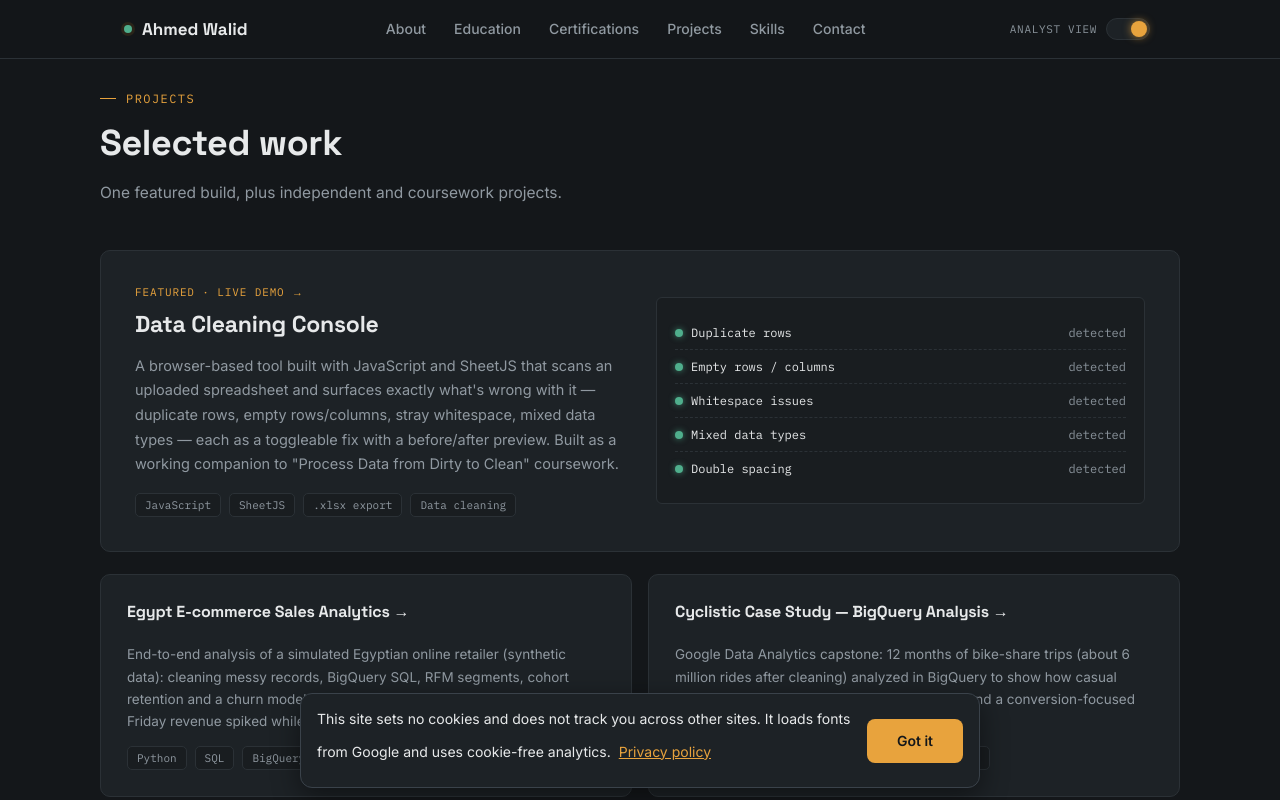
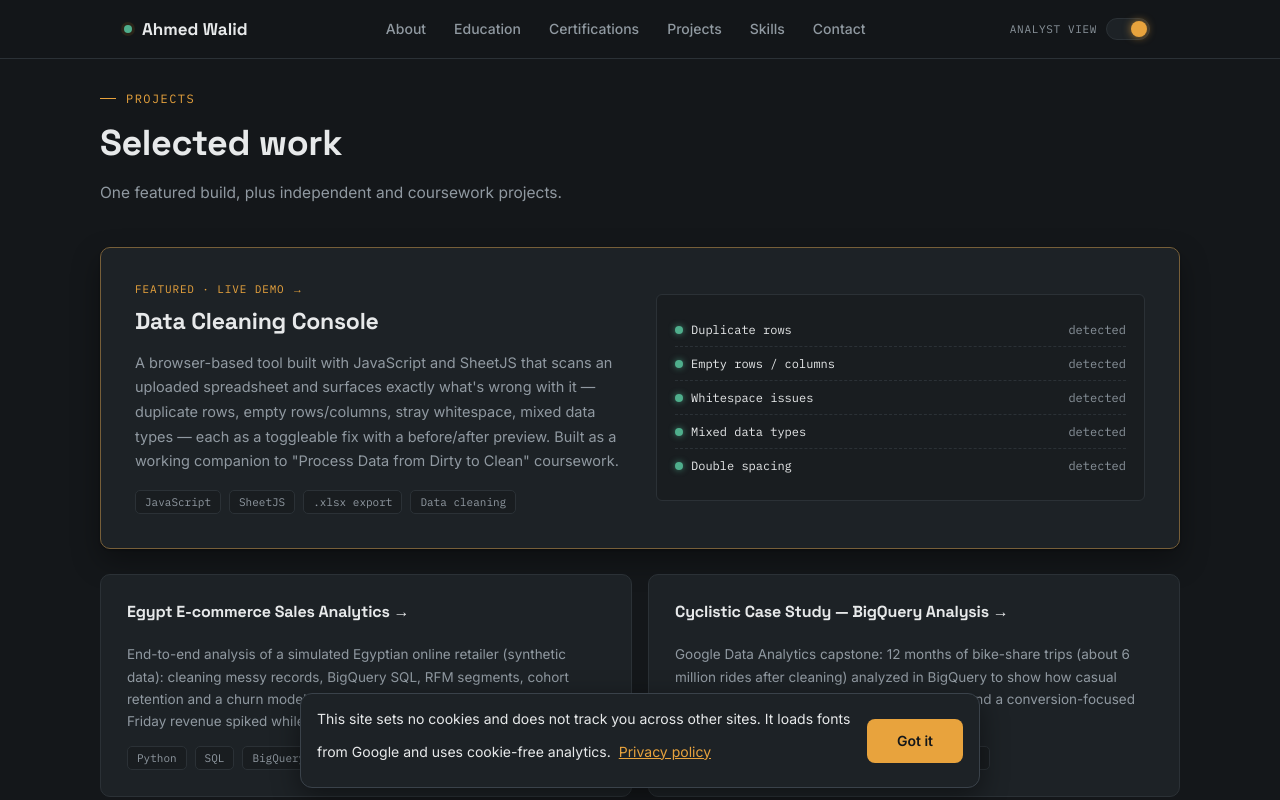
Before and after one commit to aw2818726-eng/resume-website-, a plain HTML site: page ahmed_walid_resume/index.html in a window 1280 px wide. In both pictures the pointer is over the link 640 px from the left and 3426 px from the top of the page. Shown: the part 3026-3826 px from the top of the page. Drawn offline with Linux system fonts and the light colour scheme; files whose address does not match are found by name.

Commit message:
Add hover effect to featured Data Cleaning Console card
The card uses .proj-featured, so the .card:hover rule never applied to it.

Co-Authored-By: Claude Sonnet 5.5 <noreply@anthropic.com>
Claude-Session: https://claude.ai/code/session_014gbfPrZfhGW9sddeyxtJGi

```diff
--- a/ahmed_walid_resume/index.html
+++ b/ahmed_walid_resume/index.html
@@ -133,6 +133,8 @@ footer{padding:70px 24px 40px;border-top:1px solid var(--border);}
 .foot-bottom{margin-top:50px;padding-top:20px;border-top:1px solid var(--border);display:flex;justify-content:space-between;font-size:12.5px;color:var(--text-faint);flex-wrap:wrap;gap:10px;}
 .reveal{opacity:0;transform:translateY(14px);transition:opacity .6s var(--ease),transform .6s var(--ease);}
 .reveal.in{opacity:1;transform:none;}
+.proj-featured.reveal{transition:opacity .6s var(--ease),transform .25s var(--ease),border-color .25s var(--ease),box-shadow .25s var(--ease);}
+.proj-featured.reveal.in:hover{transform:translateY(-3px);box-shadow:var(--shadow);border-color:color-mix(in srgb,var(--accent) 40%,var(--border));}
 @media (prefers-reduced-motion:reduce){*{transition:none !important;scroll-behavior:auto !important;}}
 @media (max-width:860px){.hero-grid,.about-grid,.proj-featured{grid-template-columns:1fr;}.cert-grid,.proj-grid{grid-template-columns:1fr;}.skills-grid{grid-template-columns:1fr;}}
 @media (max-width:720px){nav.links{position:absolute;top:100%;left:0;right:0;flex-direction:column;background:var(--bg);border-bottom:1px solid var(--border);padding:8px 24px 20px;gap:14px;display:none;}nav.links.open{display:flex;}.hamburger{display:block;}.switch .label-txt{display:none;}}
```
